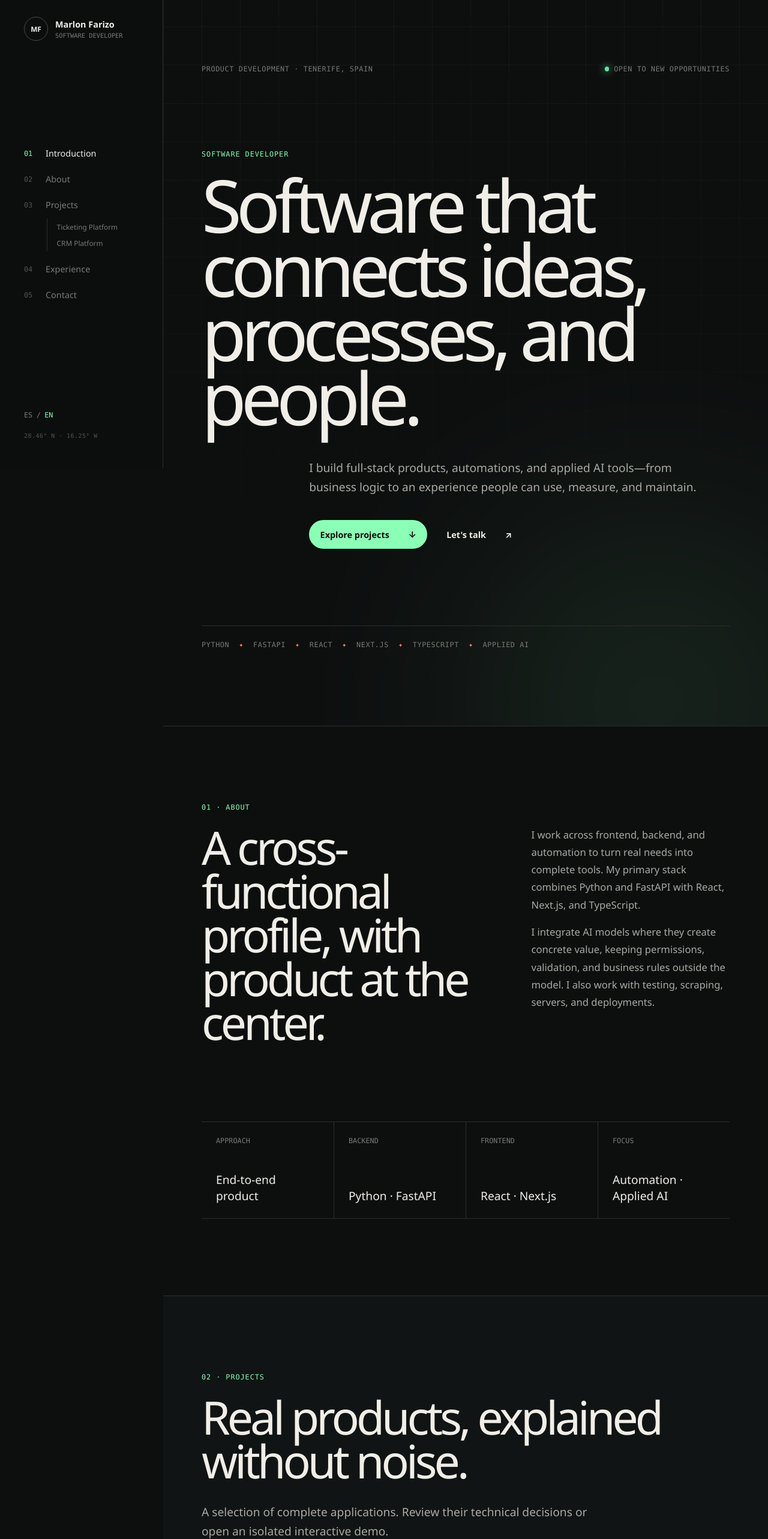
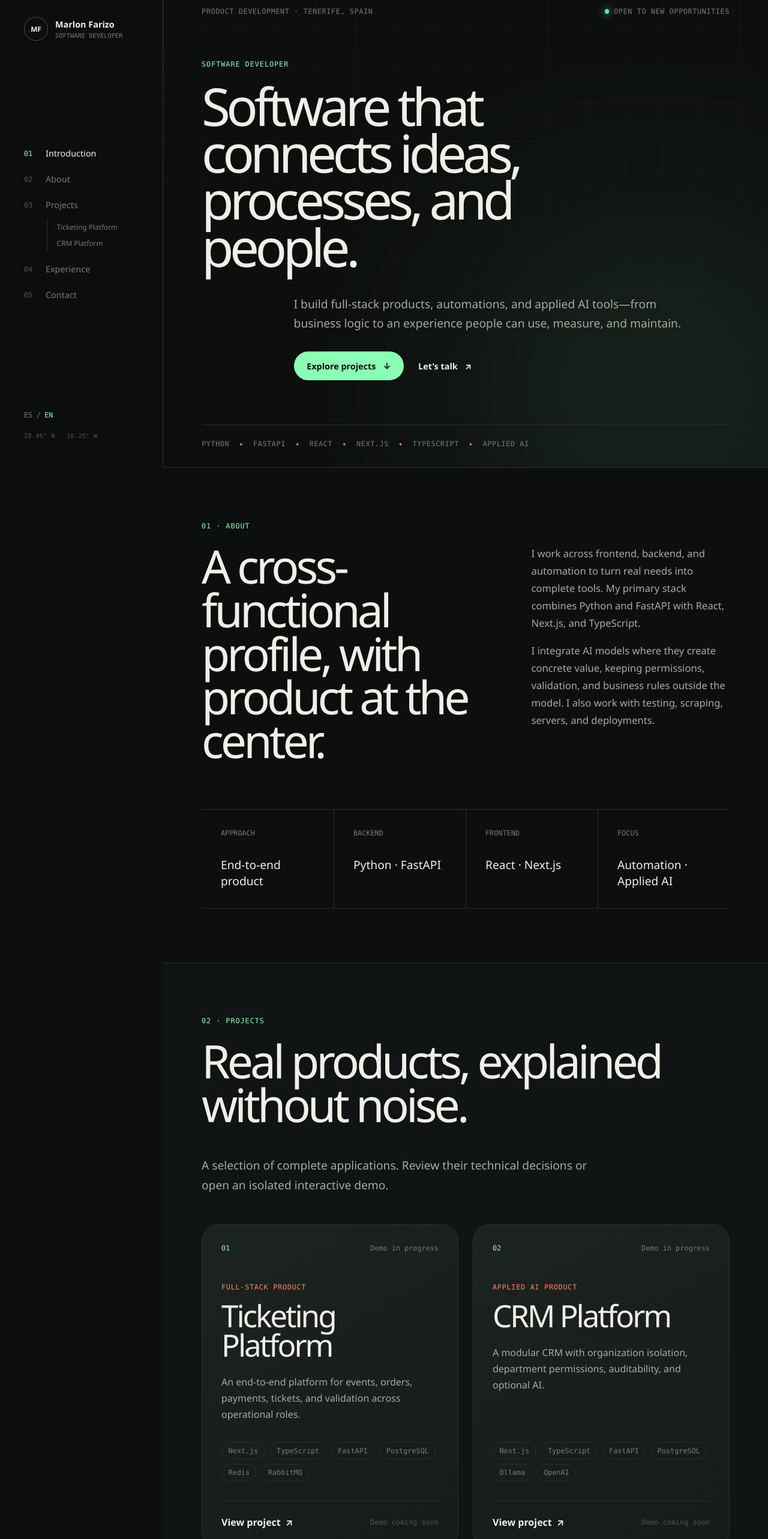
Before and after one commit to marlonfrz/My_portfolio, a Next.js app: page /en in a window 1280 px wide. Shown: the part 20-2586 px from the top of the page at 60% size. Built offline with nearby package versions, Linux system fonts and the light colour scheme.

Commit message:
style: refine portfolio layout rhythm

```diff
--- a/src/components/pages/HomePage.module.css
+++ b/src/components/pages/HomePage.module.css
@@ -1,7 +1,6 @@
 .section {
   position: relative;
-  min-height: 100svh;
-  padding: clamp(6rem, 10vw, 10rem) var(--page-gutter);
+  padding: clamp(5rem, 7vw, 7.5rem) var(--page-gutter);
   border-bottom: 1px solid var(--color-border);
 }
 
@@ -10,6 +9,7 @@
   display: flex;
   flex-direction: column;
   justify-content: space-between;
+  padding-block: clamp(2rem, 4vh, 3rem);
   overflow: hidden;
 }
 
@@ -70,8 +70,8 @@
 .heroContent {
   position: relative;
   z-index: 1;
-  max-width: 72rem;
-  padding-block: var(--space-12);
+  width: 100%;
+  padding-block: clamp(2.5rem, 5vh, 4.5rem);
 }
 
 .role,
@@ -85,17 +85,17 @@
 }
 
 .hero h1 {
-  max-width: 13ch;
+  max-width: 14.5ch;
   margin: 0;
-  font-size: clamp(4rem, 9.5vw, 9rem);
+  font-size: clamp(4rem, 6.8vw, 7.5rem);
   font-weight: 520;
   letter-spacing: -0.075em;
-  line-height: 0.88;
+  line-height: 0.9;
 }
 
 .heroDescription {
   max-width: 43rem;
-  margin: var(--space-8) 0 0 clamp(0rem, 14vw, 12rem);
+  margin: clamp(2.5rem, 5vh, 4rem) 0 0 clamp(0rem, 12vw, 10rem);
   color: var(--color-text-muted);
   font-size: clamp(1rem, 1.5vw, 1.25rem);
   line-height: 1.65;
@@ -104,16 +104,16 @@
 .heroActions {
   display: flex;
   align-items: center;
-  gap: var(--space-6);
-  margin: var(--space-7) 0 0 clamp(0rem, 14vw, 12rem);
+  gap: var(--space-5);
+  margin: var(--space-6) 0 0 clamp(0rem, 12vw, 10rem);
 }
 
 .primaryButton,
 .textLink {
   display: inline-flex;
   align-items: center;
-  justify-content: space-between;
-  gap: var(--space-6);
+  justify-content: center;
+  gap: var(--space-3);
   color: var(--color-text);
   font-size: var(--font-size-sm);
   font-weight: 650;
@@ -121,8 +121,7 @@
 }
 
 .primaryButton {
-  min-width: 12rem;
-  padding: 0.9rem 1.15rem;
+  padding: 0.9rem 1.35rem;
   border-radius: var(--radius-pill);
   background: var(--color-accent);
   color: var(--color-accent-contrast);
@@ -185,17 +184,17 @@
 .principles {
   display: grid;
   grid-template-columns: repeat(4, minmax(0, 1fr));
-  margin-top: clamp(5rem, 10vw, 10rem);
+  margin-top: clamp(3.5rem, 6vw, 5.5rem);
   border-top: 1px solid var(--color-border);
   border-bottom: 1px solid var(--color-border);
 }
 
 .principles > div {
-  min-height: 10rem;
-  display: flex;
-  flex-direction: column;
-  justify-content: space-between;
-  padding: var(--space-5);
+  display: grid;
+  grid-template-rows: auto auto;
+  align-content: start;
+  gap: var(--space-6);
+  padding: var(--space-6);
 }
 
 .principles > div + div {
@@ -212,6 +211,7 @@
 
 .principles strong {
   max-width: 12rem;
+  align-self: start;
   font-size: var(--font-size-md);
   font-weight: 500;
 }
@@ -222,13 +222,13 @@
 
 .sectionIntro {
   max-width: 64rem;
-  margin-bottom: var(--space-10);
+  margin-bottom: var(--space-8);
 }
 
 .sectionIntro > p:last-child,
 .contact > div > p:not(.eyebrow) {
   max-width: 42rem;
-  margin: var(--space-6) 0 0;
+  margin: var(--space-8) 0 0;
   color: var(--color-text-muted);
   font-size: var(--font-size-md);
   line-height: 1.7;
@@ -238,6 +238,10 @@
   display: grid;
   grid-template-columns: repeat(2, minmax(0, 1fr));
   gap: var(--space-5);
+}
+
+.projectGrid > div {
+  height: 100%;
 }
 
 .catalogueLink {
@@ -258,16 +262,16 @@
 .metrics {
   display: grid;
   grid-template-columns: repeat(3, minmax(0, 1fr));
-  margin-top: var(--space-10);
+  margin-top: var(--space-8);
   border-block: 1px solid var(--color-border);
 }
 
 .metrics > div {
-  min-height: 15rem;
-  display: flex;
-  flex-direction: column;
-  justify-content: space-between;
-  padding: var(--space-6);
+  display: grid;
+  grid-template-rows: auto auto;
+  align-content: start;
+  gap: var(--space-7);
+  padding: var(--space-7) var(--space-6);
 }
 
 .metrics > div + div {
@@ -278,19 +282,22 @@
   font-size: clamp(2.5rem, 6vw, 6rem);
   font-weight: 500;
   letter-spacing: -0.06em;
+  line-height: 0.9;
 }
 
 .metrics span {
   max-width: 14rem;
   color: var(--color-text-dim);
   font-size: var(--font-size-sm);
+  line-height: 1.5;
 }
 
 .stackBlock {
   display: grid;
-  grid-template-columns: 1fr 3fr;
+  grid-template-columns: minmax(9rem, 0.7fr) minmax(0, 3.3fr);
   gap: var(--space-8);
-  margin-top: var(--space-10);
+  align-items: center;
+  margin-top: var(--space-8);
 }
 
 .stackBlock > div {
@@ -308,7 +315,7 @@
 }
 
 .contact {
-  min-height: 88svh;
+  min-height: 78svh;
   display: flex;
   flex-direction: column;
   justify-content: space-between;
@@ -351,7 +358,8 @@
   display: flex;
   justify-content: space-between;
   gap: var(--space-5);
-  padding-top: var(--space-5);
+  margin-top: var(--space-10);
+  padding-top: var(--space-7);
   border-top: 1px solid color-mix(in srgb, var(--color-accent-contrast) 25%, transparent);
   font-family: var(--font-mono);
   font-size: var(--font-size-xs);
@@ -381,17 +389,25 @@
     padding-top: 8rem;
   }
 
+  .hero {
+    padding-bottom: var(--space-6);
+  }
+
   .heroTopline {
     margin-top: 2.5rem;
   }
 
   .hero h1 {
-    font-size: clamp(3.5rem, 15vw, 7rem);
+    font-size: clamp(3.25rem, 14vw, 6.5rem);
   }
 
   .splitHeading,
   .stackBlock {
     grid-template-columns: 1fr;
+  }
+
+  .stackBlock {
+    align-items: start;
   }
 
   .metrics {
--- a/src/components/projects/ProjectCard.module.css
+++ b/src/components/projects/ProjectCard.module.css
@@ -1,8 +1,8 @@
 .card {
-  min-height: 32rem;
-  display: flex;
-  flex-direction: column;
-  padding: var(--space-7);
+  height: 100%;
+  display: grid;
+  grid-template-rows: auto auto 1fr auto;
+  padding: var(--space-6);
   border: 1px solid var(--color-border);
   border-radius: var(--radius-xl);
   background:
@@ -45,8 +45,7 @@
 }
 
 .body {
-  margin-block: auto;
-  padding-block: var(--space-10);
+  padding-block: var(--space-7) var(--space-6);
 }
 
 .category {
@@ -59,7 +58,7 @@
 .body h3 {
   max-width: 11ch;
   margin: 0;
-  font-size: clamp(2.25rem, 4vw, 4.5rem);
+  font-size: clamp(2.25rem, 4vw, 4rem);
   font-weight: 550;
   letter-spacing: -0.06em;
   line-height: 0.95;
@@ -67,16 +66,17 @@
 
 .summary {
   max-width: 33rem;
-  margin: var(--space-6) 0 0;
+  margin: var(--space-5) 0 0;
   color: var(--color-text-muted);
   line-height: 1.7;
 }
 
 .technologies {
+  align-self: end;
   display: flex;
   flex-wrap: wrap;
   gap: var(--space-2);
-  margin: 0 0 var(--space-7);
+  margin: 0 0 var(--space-6);
   padding: 0;
   color: var(--color-text-dim);
   list-style: none;
@@ -113,7 +113,6 @@
 
 @media (max-width: 600px) {
   .card {
-    min-height: 28rem;
     padding: var(--space-5);
   }
 
```
